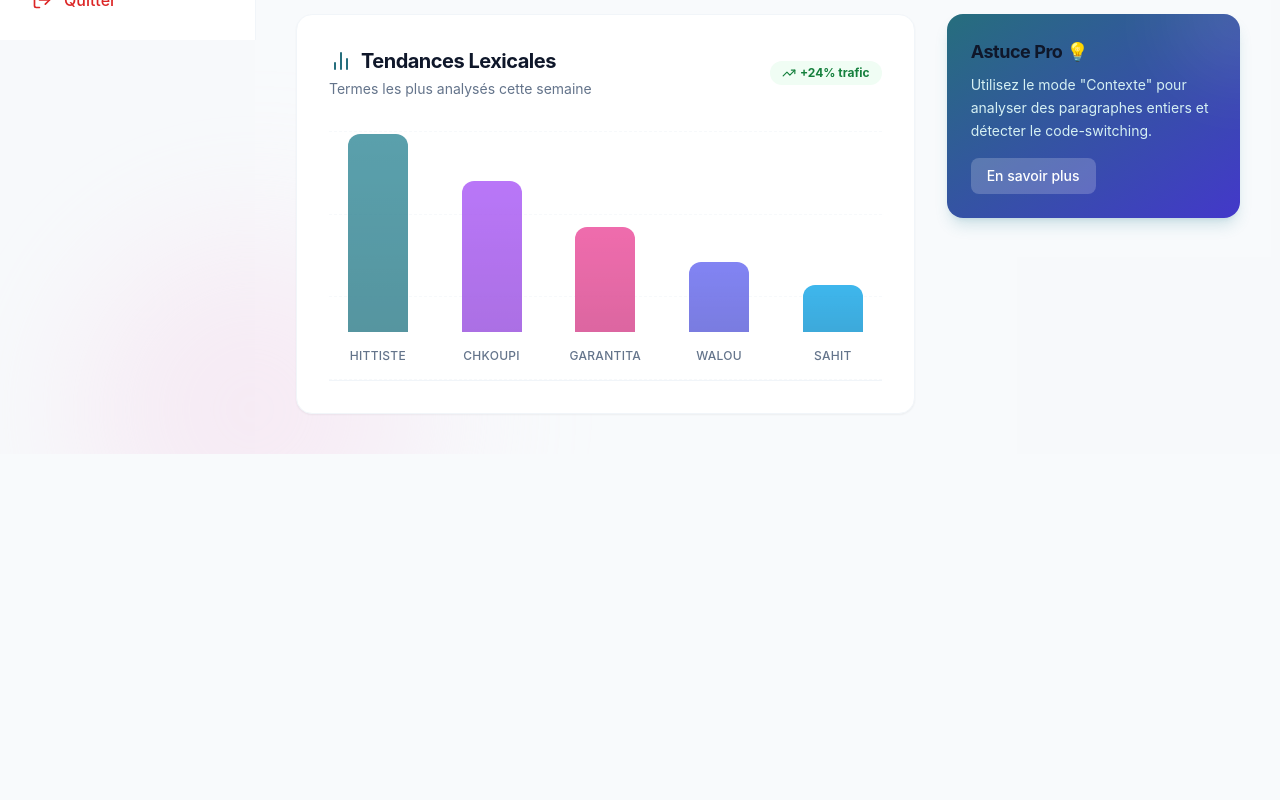
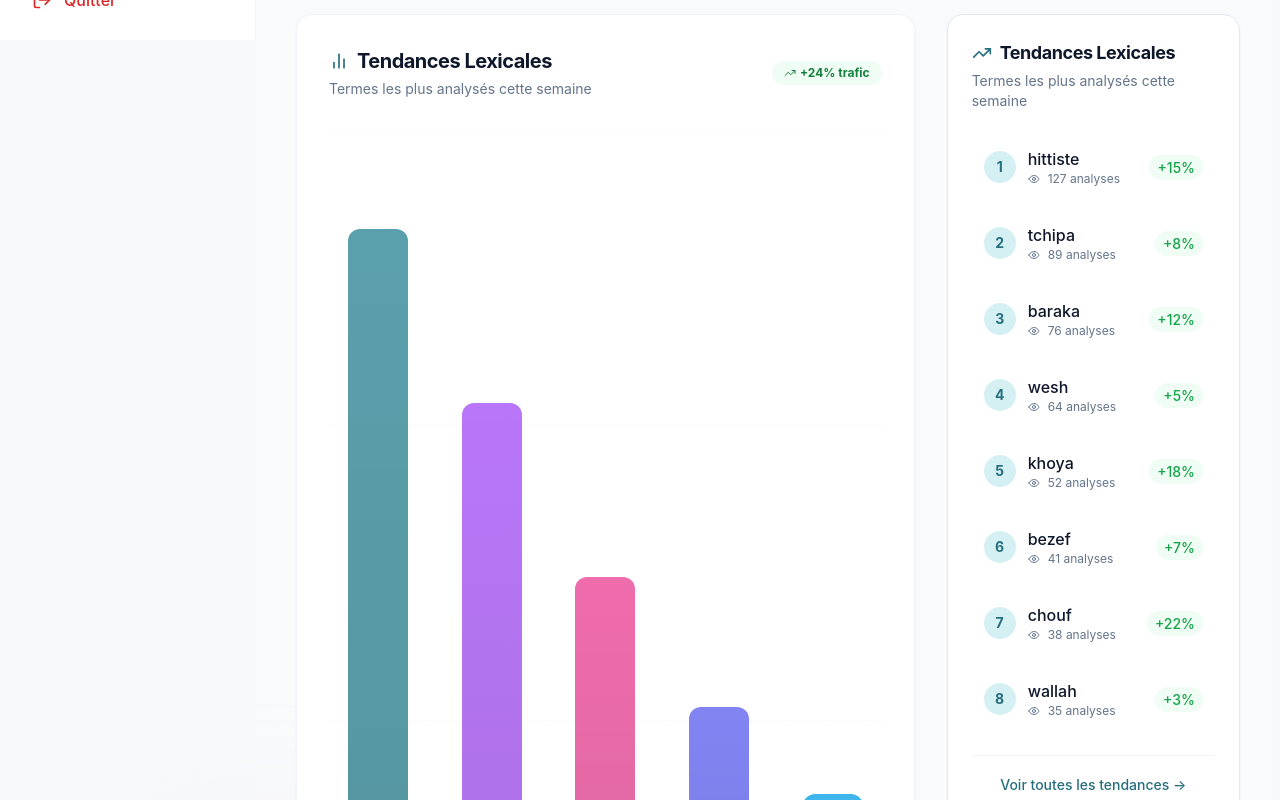
Before and after one commit to MG-FOCUS-cr/neodetect, a React (Vite) app in the folder frontend/: page /dashboard in a window 1280 px wide. Shown: the part 760-1560 px from the top of the page. Before the commit the page ends 1214 px from the top, so only its background shows below. Built offline with nearby package versions, Linux system fonts and the light colour scheme; no server answers.

Commit message:
feat: improve mobile responsiveness for testimonials and word graph components

```diff
--- a/frontend/package.json
+++ b/frontend/package.json
@@ -31,7 +31,7 @@
     "eslint-plugin-react-refresh": "^0.4.5",
     "globals": "^15.0.0",
     "postcss": "^8.4.32",
-    "tailwindcss": "^3.4.0",
+    "tailwindcss": "^3.2.0",
     "vite": "^5.0.0"
   }
 }
--- /dev/null
+++ b/frontend/src/components/Dashboard/LexicalTrends.jsx
@@ -0,0 +1,61 @@
+import React from 'react';
+import { TrendingUp, Eye } from 'lucide-react';
+
+const trendingTerms = [
+    { term: "hittiste", analyses: 127, trend: "+15%" },
+    { term: "tchipa", analyses: 89, trend: "+8%" },
+    { term: "baraka", analyses: 76, trend: "+12%" },
+    { term: "wesh", analyses: 64, trend: "+5%" },
+    { term: "khoya", analyses: 52, trend: "+18%" },
+    { term: "bezef", analyses: 41, trend: "+7%" },
+    { term: "chouf", analyses: 38, trend: "+22%" },
+    { term: "wallah", analyses: 35, trend: "+3%" }
+];
+
+const LexicalTrends = () => {
+    return (
+        <div className="bg-white rounded-2xl border border-slate-200 shadow-sm p-6">
+            <div className="flex items-center justify-between mb-6">
+                <div>
+                    <h3 className="text-lg font-bold text-slate-900 flex items-center gap-2">
+                        <TrendingUp className="text-brand-600" size={20} />
+                        Tendances Lexicales
+                    </h3>
+                    <p className="text-sm text-slate-500 mt-1">Termes les plus analysés cette semaine</p>
+                </div>
+            </div>
+
+            <div className="space-y-3">
+                {trendingTerms.map((item, index) => (
+                    <div key={index} className="flex items-center justify-between p-3 rounded-xl hover:bg-slate-50 transition-colors group">
+                        <div className="flex items-center gap-3">
+                            <div className="w-8 h-8 rounded-full bg-brand-100 text-brand-600 flex items-center justify-center text-sm font-bold">
+                                {index + 1}
+                            </div>
+                            <div>
+                                <p className="font-medium text-slate-900">{item.term}</p>
+                                <div className="flex items-center gap-2 text-xs text-slate-500">
+                                    <Eye size={12} />
+                                    <span>{item.analyses} analyses</span>
+                                </div>
+                            </div>
+                        </div>
+                        <div className="text-right">
+                            <span className="text-sm font-medium text-green-600 bg-green-50 px-2 py-1 rounded-full">
+                                {item.trend}
+                            </span>
+                        </div>
+                    </div>
+                ))}
+            </div>
+
+            <div className="mt-6 pt-4 border-t border-slate-100">
+                <button className="w-full text-sm text-brand-600 hover:text-brand-700 font-medium transition-colors">
+                    Voir toutes les tendances →
+                </button>
+            </div>
+        </div>
+    );
+};
+
+export default LexicalTrends;
--- a/frontend/src/components/Dashboard/WordGraph.jsx
+++ b/frontend/src/components/Dashboard/WordGraph.jsx
@@ -13,21 +13,21 @@ const WordGraph = () => {
     ];
 
     return (
-        <div className="bg-white rounded-2xl border border-slate-100 shadow-sm p-8 flex flex-col h-full min-h-[400px]">
-            <div className="flex justify-between items-center mb-8">
+        <div className="bg-white rounded-2xl border border-slate-100 shadow-sm p-4 md:p-8 flex flex-col h-full min-h-[300px] md:min-h-[400px]">
+            <div className="flex flex-col sm:flex-row justify-between items-start sm:items-center mb-4 md:mb-8 gap-2 sm:gap-0">
                 <div>
-                    <h2 className="text-xl font-bold text-slate-900 flex items-center gap-2">
-                        <BarChart2 className="text-brand-600" size={24} />
+                    <h2 className="text-lg md:text-xl font-bold text-slate-900 flex items-center gap-2">
+                        <BarChart2 className="text-brand-600" size={20} />
                         Tendances Lexicales
                     </h2>
-                    <p className="text-slate-500 text-sm mt-1">Termes les plus analysés cette semaine</p>
+                    <p className="text-slate-500 text-xs md:text-sm mt-1">Termes les plus analysés cette semaine</p>
                 </div>
-                <div className="bg-green-50 text-green-700 px-3 py-1 rounded-full text-xs font-bold flex items-center gap-1">
-                    <TrendingUp size={14} /> +24% trafic
+                <div className="bg-green-50 text-green-700 px-2 md:px-3 py-1 rounded-full text-[10px] md:text-xs font-bold flex items-center gap-1">
+                    <TrendingUp size={12} /> +24% trafic
                 </div>
             </div>
 
-            <div className="flex-1 flex items-end justify-between gap-4 h-64 border-b border-slate-100 pb-4 relative">
+            <div className="flex-1 flex items-end justify-between gap-2 md:gap-4 h-48 md:h-64 border-b border-slate-100 pb-4 relative">
                 {/* Y-Axis Lines (Decorative) */}
                 <div className="absolute top-0 left-0 w-full h-full flex flex-col justify-between pointer-events-none opacity-50 z-0">
                     <div className="w-full h-px border-t border-dashed border-slate-100"></div>
@@ -48,13 +48,13 @@ const WordGraph = () => {
                             initial={{ height: 0 }}
                             animate={{ height: `${item.value}%` }}
                             transition={{ duration: 1, delay: index * 0.1, type: "spring" }}
-                            className={`w-full max-w-[60px] rounded-t-xl ${item.color} opacity-80 group-hover:opacity-100 transition-all relative overflow-hidden`}
+                            className={`w-full max-w-[40px] md:max-w-[60px] rounded-t-lg md:rounded-t-xl ${item.color} opacity-80 group-hover:opacity-100 transition-all relative overflow-hidden`}
                         >
                             <div className="absolute top-0 left-0 w-full h-full bg-gradient-to-t from-black/10 to-transparent"></div>
                         </motion.div>
 
                         {/* Label */}
-                        <span className="mt-4 text-xs font-medium text-slate-500 uppercase tracking-wide truncate w-full text-center">
+                        <span className="mt-2 md:mt-4 text-[10px] md:text-xs font-medium text-slate-500 uppercase tracking-wide truncate w-full text-center">
                             {item.label}
                         </span>
                     </div>
--- a/frontend/src/components/Landing/About.jsx
+++ b/frontend/src/components/Landing/About.jsx
@@ -2,12 +2,12 @@ import React from 'react';
 import { Database, Brain, Globe } from 'lucide-react';
 
 const Feature = ({ icon: Icon, title, description }) => (
-    <div className="p-6 bg-white rounded-2xl border border-gray-100 shadow-sm hover:shadow-md transition-shadow">
+    <div className="p-6 bg-white rounded-2xl border border-gray-100 shadow-sm hover:shadow-md transition-shadow overflow-hidden">
         <div className="w-12 h-12 bg-blue-50 rounded-xl flex items-center justify-center mb-4">
             <Icon className="w-6 h-6 text-secondary" />
         </div>
-        <h3 className="text-xl font-bold text-primary mb-2">{title}</h3>
-        <p className="text-gray-500 leading-relaxed">{description}</p>
+        <h3 className="text-xl font-bold text-primary mb-2 break-words">{title}</h3>
+        <p className="text-gray-500 leading-relaxed break-words">{description}</p>
     </div>
 );
 
--- a/frontend/src/components/Landing/Pricing.jsx
+++ b/frontend/src/components/Landing/Pricing.jsx
@@ -8,7 +8,7 @@ const plans = [
         price: "Gratuit",
         period: "",
         desc: "Pour les curieux et les étudiants.",
-        features: ["50 analyses / jour", "Accès partiel au lexique", "Pubs discrètes"]
+        features: ["5 analyses gratuites", "Accès partiel au lexique", "Pubs discrètes"]
     },
     {
         name: "Chercheur",
@@ -20,7 +20,7 @@ const plans = [
     },
     {
         name: "Institution",
-        price: "Sur Devis",
+        price: "5000 DA",
         period: "",
         desc: "Pour les universités et laboratoires.",
         features: ["Licence multi-utilisateurs", "Intégration sur mesure", "Formation incluse"]
--- a/frontend/src/components/Landing/Testimonials.jsx
+++ b/frontend/src/components/Landing/Testimonials.jsx
@@ -4,19 +4,19 @@ const testimonials = [
     {
         quote: "NéoDétect révolutionne nos recherches sur les néologismes algériens. Un outil précis et scientifiquement rigoureux.",
         author: "Dr. Amira Khelifi",
-        role: "Professeure en Linguistique",
+        role: "Professeure  ",
         avatar: "https://ui-avatars.com/api/?name=Amira+Khelifi&background=3b82f6&color=fff&size=150"
     },
     {
         quote: "Grâce à cette plateforme, je peux analyser et comprendre l'évolution du français algérien dans mes articles.",
         author: "Karim Benali",
-        role: "Journaliste culturel",
+        role: "Journaliste      ",
         avatar: "https://ui-avatars.com/api/?name=Karim+Benali&background=10b981&color=fff&size=150"
     },
     {
         quote: "L'analyse automatique des néologismes selon Sableyrolles est impressionnante. Un gain de temps considérable.",
         author: "Sarah Meziani",
-        role: "Chercheuse en Sociolinguistique",
+        role: "Sociolinguiste",
         avatar: "https://ui-avatars.com/api/?name=Sarah+Meziani&background=f59e0b&color=fff&size=150"
     },
     {
@@ -29,40 +29,40 @@ const testimonials = [
 
 const Testimonials = () => {
     return (
-        <section className="py-24 bg-slate-50 overflow-hidden relative">
-            <div className="container mx-auto px-6 mb-12">
-                <h2 className="text-3xl font-display font-bold text-center text-slate-900 mb-4">
+        <section className="py-12 md:py-24 bg-slate-50 overflow-hidden relative">
+            <div className="container mx-auto px-4 md:px-6 mb-8 md:mb-12">
+                <h2 className="text-2xl md:text-3xl font-display font-bold text-center text-slate-900 mb-4">
                     La communauté en parle
                 </h2>
-                <div className="w-24 h-1 bg-brand-500 mx-auto rounded-full opacity-50"></div>
+                <div className="w-16 md:w-24 h-1 bg-brand-500 mx-auto rounded-full opacity-50"></div>
             </div>
 
             {/* Marquee Effect Container */}
             <div className="relative w-full">
-                <div className="flex gap-8 animate-scroll whitespace-nowrap py-8 hover:pause">
+                <div className="flex gap-3 md:gap-8 animate-scroll whitespace-nowrap py-6 md:py-8 hover:pause">
                     {/* Double the list for infinite scroll effect */}
                     {[...testimonials, ...testimonials, ...testimonials].map((t, i) => (
-                        <div key={i} className="inline-block w-[400px] glass-card p-8 rounded-2xl transform transition-transform hover:scale-105 cursor-pointer border border-white/40">
-                            <div className="text-5xl text-brand-200 font-serif leading-none mb-4">“</div>
-                            <p className="text-lg text-slate-700 font-medium whitespace-normal mb-6 relative z-10">
+                        <div key={i} className="inline-block w-[260px] sm:w-[300px] md:w-[400px] glass-card p-4 md:p-8 rounded-xl md:rounded-2xl transform transition-transform hover:scale-105 cursor-pointer border border-white/40">
+                            <div className="text-2xl md:text-5xl text-brand-200 font-serif leading-none mb-2 md:mb-4">"</div>
+                            <p className="text-xs sm:text-sm md:text-lg text-slate-700 font-medium whitespace-normal mb-3 md:mb-6 relative z-10 line-clamp-3 md:line-clamp-4 leading-relaxed">
                                 {t.quote}
                             </p>
-                            <div className="flex items-center gap-3">
+                            <div className="flex items-center gap-2 md:gap-3 overflow-hidden">
                                 <img
                                     src={t.avatar}
                                     alt={t.author}
-                                    className="w-12 h-12 rounded-full object-cover border-2 border-white shadow-sm"
+                                    className="w-8 h-8 md:w-12 md:h-12 rounded-full object-cover border-2 border-white shadow-sm flex-shrink-0"
                                     onError={(e) => {
                                         e.target.style.display = 'none';
                                         e.target.nextSibling.style.display = 'flex';
                                     }}
                                 />
-                                <div className="w-12 h-12 rounded-full bg-gradient-to-tr from-brand-400 to-purple-400 items-center justify-center text-white font-bold" style={{display: 'none'}}>
+                                <div className="w-8 h-8 md:w-12 md:h-12 rounded-full bg-gradient-to-tr from-brand-400 to-purple-400 items-center justify-center text-white font-bold flex-shrink-0 text-xs md:text-base" style={{display: 'none'}}>
                                     {t.author[0]}
                                 </div>
-                                <div>
-                                    <p className="font-bold text-slate-900 text-sm">{t.author}</p>
-                                    <p className="text-brand-600 text-xs uppercase tracking-wider">{t.role}</p>
+                                <div className="min-w-0 flex-1">
+                                    <p className="font-bold text-slate-900 text-xs md:text-sm truncate">{t.author}</p>
+                                    <p className="text-brand-600 text-[9px] md:text-[10px] uppercase tracking-wider truncate">{t.role}</p>
                                 </div>
                             </div>
                         </div>
@@ -70,8 +70,8 @@ const Testimonials = () => {
                 </div>
 
                 {/* Gradient Masks */}
-                <div className="absolute top-0 left-0 h-full w-32 bg-gradient-to-r from-slate-50 to-transparent z-10"></div>
-                <div className="absolute top-0 right-0 h-full w-32 bg-gradient-to-l from-slate-50 to-transparent z-10"></div>
+                <div className="absolute top-0 left-0 h-full w-16 md:w-32 bg-gradient-to-r from-slate-50 to-transparent z-10"></div>
+                <div className="absolute top-0 right-0 h-full w-16 md:w-32 bg-gradient-to-l from-slate-50 to-transparent z-10"></div>
             </div>
 
             <style>{`
@@ -83,7 +83,24 @@ const Testimonials = () => {
                     100% { transform: translateX(-33.33%); }
                 }
                 .animate-scroll {
-                    animation: scroll 40s linear infinite;
+                    animation: scroll 30s linear infinite;
+                }
+                @media (max-width: 768px) {
+                    .animate-scroll {
+                        animation: scroll 18s linear infinite;
+                    }
+                }
+                .line-clamp-3 {
+                    display: -webkit-box;
+                    -webkit-line-clamp: 3;
+                    -webkit-box-orient: vertical;
+                    overflow: hidden;
+                }
+                .line-clamp-4 {
+                    display: -webkit-box;
+                    -webkit-line-clamp: 4;
+                    -webkit-box-orient: vertical;
+                    overflow: hidden;
                 }
             `}</style>
         </section>
--- a/frontend/src/pages/Apropos.jsx
+++ b/frontend/src/pages/Apropos.jsx
@@ -158,7 +158,9 @@ const Apropos = () => {
                         </div>
                     </motion.section>
 
-                    {/* CTA */}
+
+
+                    {/* Contact & Collaboration */}
                     <motion.div
                         initial={{ opacity: 0, y: 20 }}
                         animate={{ opacity: 1, y: 0 }}
@@ -167,15 +169,22 @@ const Apropos = () => {
                     >
                         <div className="glass-card p-8">
                             <h3 className="text-xl font-bold text-slate-900 mb-4">
-                                Prêt à explorer la richesse du français algérien ?
+                                Collaborer avec nous
                             </h3>
-                            <p className="text-slate-600 mb-6">
-                                Découvrez notre outil d'analyse néologique et contribuez à la recherche linguistique.
+                            <p className="text-slate-600 mb-6 max-w-2xl mx-auto">
+                                Vous êtes chercheur, enseignant ou passionné de linguistique ?
+                                Rejoignez notre communauté et contribuez à l'enrichissement du lexique algérien.
                             </p>
-                            <a href="/analyse" className="btn-primary inline-flex items-center gap-2">
-                                Essayer NéoDétect
-                                <Search size={18} />
-                            </a>
+                            <div className="flex flex-col sm:flex-row gap-4 justify-center">
+                                <div className="bg-brand-50 p-4 rounded-lg border border-brand-100">
+                                    <h4 className="font-semibold text-slate-900 mb-2">Recherche collaborative</h4>
+                                    <p className="text-sm text-slate-600">Partagez vos corpus et analyses</p>
+                                </div>
+                                <div className="bg-accent-50 p-4 rounded-lg border border-accent-100">
+                                    <h4 className="font-semibold text-slate-900 mb-2">Validation communautaire</h4>
+                                    <p className="text-sm text-slate-600">Participez à la validation des néologismes</p>
+                                </div>
+                            </div>
                         </div>
                     </motion.div>
 
--- a/frontend/src/pages/Dashboard.jsx
+++ b/frontend/src/pages/Dashboard.jsx
@@ -7,6 +7,7 @@ import HistoryList from '../components/Dashboard/HistoryList';
 import DictionaryManager from '../components/Dashboard/DictionaryManager';
 import OfficialDictionary from '../components/Dashboard/OfficialDictionary';
 import AlgerianLexicon from '../components/Dashboard/AlgerianLexicon';
+import LexicalTrends from '../components/Dashboard/LexicalTrends';
 import { Search, Bell, Plus } from 'lucide-react';
 import { Link } from 'react-router-dom';
 
@@ -77,6 +78,8 @@ const Dashboard = () => {
 
                         {/* Sidebar / Secondary Info */}
                         <div className="xl:col-span-1 space-y-6">
+                            {/* Lexical Trends */}
+                            <LexicalTrends />
 
                             {/* Pro Tip Card */}
                             <div className="bg-gradient-to-br from-brand-600 to-indigo-700 rounded-2xl p-6 text-white shadow-lg shadow-brand-500/20 relative overflow-hidden">
```
Also changed, not shown: 2 other files (tests, documents, lock files or other folders).
